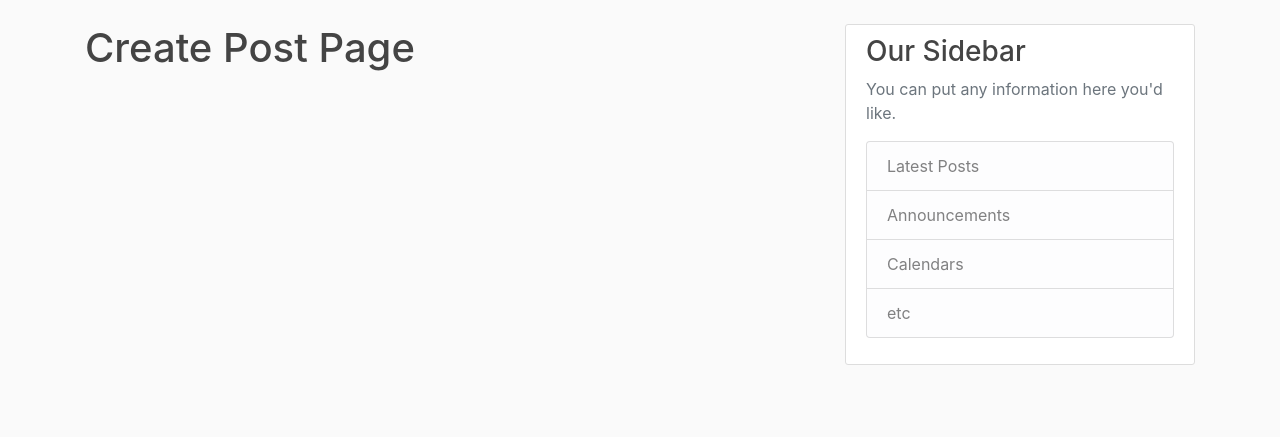
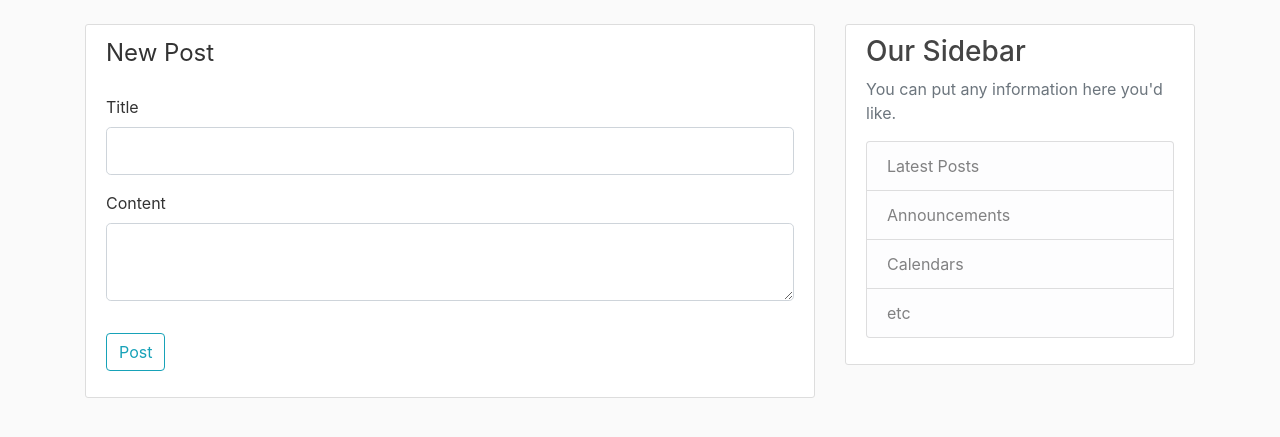
Before and after one commit to andrewzee23/a-social-network, a Flask app: template app/templates/create_post.html in a window 1280 px wide. Shown: the part 56-493 px from the top of the page. Run offline with Flask 2, Linux system fonts and the light colour scheme; the template is opened without the code that fills it: values that come from a table or form of the project are taken from there, others are empty; parts of the project's set-up code (start-up, migrations or seed data) failed here and were passed over; some libraries are stand-ins or nearby versions.

Commit message:
created temps for posting form

```diff
--- a/app/templates/create_post.html
+++ b/app/templates/create_post.html
@@ -2,6 +2,64 @@
 
 {% block content %}
 
-    <h1>Create Post Page</h1>
+    <div class="content-section">
+        <form action="" method="POST">
+
+            {{ form.hidden_tag() }}
+
+            <fieldset class="form-group">
+                <legend class="border-botton mb-4"> New Post </legend>
+
+
+                <div class="form-group">
+
+                    {{ form.title.label(class='form-control-label') }}
+                    {% if form.title.errors %}
+                    {{ form.title(class='form-control form-control-lg is-invalid') }}
+
+                    <div class="invalid-feedback">
+
+                        {% for error in form.title.errors %}
+                            <span> {{ error }}</span>
+                        {% endfor %}
+
+                    </div>
+
+                    {% else %}
+                        {{ form.title(class='form-control form-control-lg') }}
+                    {% endif %}
+
+                </div>
+                <div class="form-group">
+
+                    {{ form.content.label(class='form-control-label') }}
+                    {% if form.content.errors %}
+                    {{ form.content(class='form-control form-control-lg is-invalid') }}
+
+                    <div class="invalid-feedback">
+
+                        {% for error in form.content.errors %}
+                            <span> {{ error }}</span>
+                        {% endfor %}
+
+                    </div>
+
+                    {% else %}
+                        {{ form.content(class='form-control form-control-lg') }}
+                    {% endif %}
+
+                </div>
+
+            </fieldset>
+
+            <div class="form-group">
+
+                {{ form.submit(class='btn btn-outline-info')}}
+
+            </div>
+
+        </form>
+    </div>
+
 
 {% endblock content %}
```
